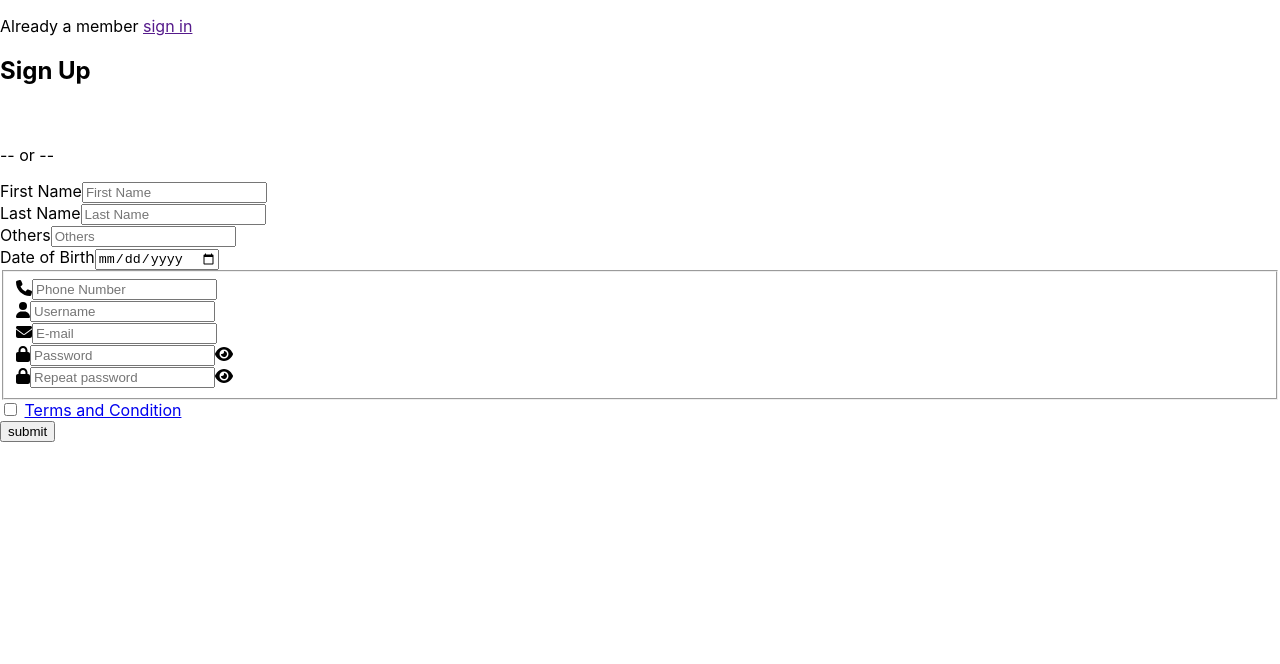
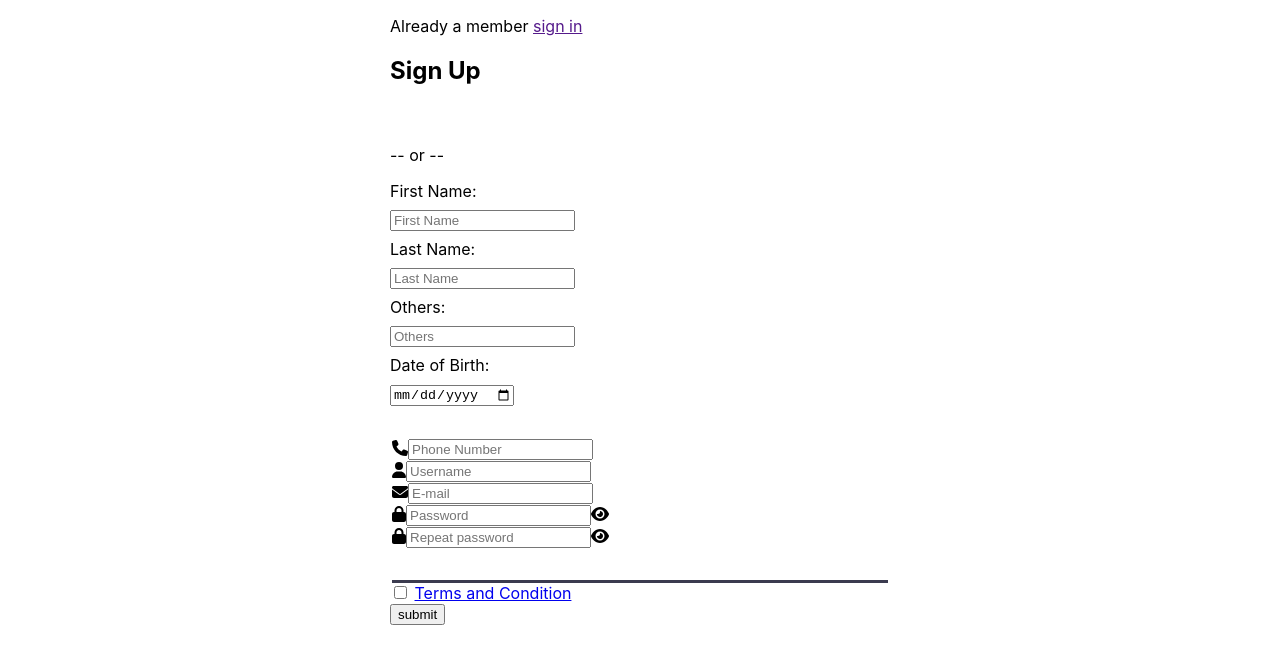
Before and after one commit to softerry/booking-app, a React (Create React App) app: page / in a window 1280 px wide. Shown: the top 664 px of the page. Built offline with nearby package versions, Linux system fonts and the light colour scheme; some icons are missing.

Commit message:
signup form css

```diff
--- a/src/index.css
+++ b/src/index.css
@@ -88,3 +88,29 @@ code {
   width: 100%;
   margin: 10px;
 }
+
+/* sign up style */
+.signup-container{
+  width:100%;
+  height:100vh;
+  margin:0;
+}
+
+.signup-form{
+   width: 60vw;
+   max-width: 500px;
+   min-width: 300px;
+   margin: 0 auto;
+}
+.signup-container input{
+
+}
+fieldset{
+  border: none;
+  padding:2rem 0;
+  border-bottom: 3px solid #3b3b4f;
+}
+.label-name{
+  display: block;
+  margin: 0.5rem 0;
+}
--- a/src/signup.js
+++ b/src/signup.js
@@ -11,9 +11,11 @@ import { faEye } from "@fortawesome/free-solid-svg-icons";
 import { faEyeSlash } from "@fortawesome/free-solid-svg-icons";
 
 
+
 function Signup (){
     return (
-        <form href='#'>
+        <div className="signup-container">
+            <form className="signup-form" href='#'>
                 <p> Already a member <a href=''> sign in</a></p>
                 <h2>Sign Up</h2>
                 <div className="">
@@ -21,54 +23,57 @@ function Signup (){
                 <a href="#" className=""><Icon size={'20px'} icon={google}/></a>
                 </div>
                 <p className="signup-option">-- or -- </p>
-            <div className="">
-                <label>First Name</label>
+                <div className="signup-input-container">
+                    <label className="label-name">First Name:</label>
                     <input type="text" placeholder="First Name" required/>
                 </div>
-            <div className="">
-                <label>Last Name</label>
+                <div className="signup-input-container">
+                    <label className="label-name">Last Name:</label>
                     <input type="text" placeholder="Last Name" required/>
                 </div>
-            <div className="">
-                <label>Others</label>
+                <div className="signup-input-container">
+                    <label className="label-name">Others:</label>
                     <input type="text" placeholder="Others"/>
                 </div>
-            <div className="">
-                <label>Date of Birth</label>
+                <div className="signup-input-container">
+                    <label className="label-name">Date of Birth:</label>
                     <input type='date' placeholder=""/>
                 </div>
+
                 <fieldset>
-            <div className="">
-                <label><FontAwesomeIcon icon={faPhone} /></label>
+                <div className="signup-input-container">
+                    <label className="label-icon"><FontAwesomeIcon icon={faPhone} /></label>
                     <input type='number' placeholder="Phone Number" required/>
                 </div>
-                <div className="">
-                 <label><FontAwesomeIcon icon={faUser} /></label>
+                    <div className="signup-input-container">
+                    <label className="label-icon"><FontAwesomeIcon icon={faUser} /></label>
                     <input type='text' placeholder="Username"/>
                     </div>
-                <div className="">
-                    <label><FontAwesomeIcon icon={faEnvelope}/></label>
+                    <div className="signup-input-container">
+                        <label className="label-icon"><FontAwesomeIcon icon={faEnvelope}/></label>
                         <input type='email' placeholder="E-mail"/>
                     </div>
-                <div className="">
-                <label><FontAwesomeIcon icon={faLock}/></label>
+                    <div className="signup-input-container">
+                    <label className="label-icon"><FontAwesomeIcon icon={faLock}/></label>
                         <input type='password'placeholder="Password"/>
                         <span><FontAwesomeIcon icon={faEye}/></span>
                     </div>
-                <div className="">
-                    <label><FontAwesomeIcon icon={faLock}/></label>
+                    <div className="signup-input-container">
+                        <label className="label-icon"><FontAwesomeIcon icon={faLock}/></label>
                         <input type='password' placeholder="Repeat password"/>
                         <span><FontAwesomeIcon icon={faEye}/></span>
                     </div>
                 </fieldset>
-            <div className="">
+                <div className="signup-input-container">
                 <input type="checkbox"/> <label><a href="#">Terms and Condition</a></label>
                 </div>
                 <div>
                     <input type="submit" value='submit'/>
                 </div>
+        </form>
 
-        </form>
+        </div>
+
     )
 }
 
```
Lines whose indentation alone changed are shown as unchanged.
